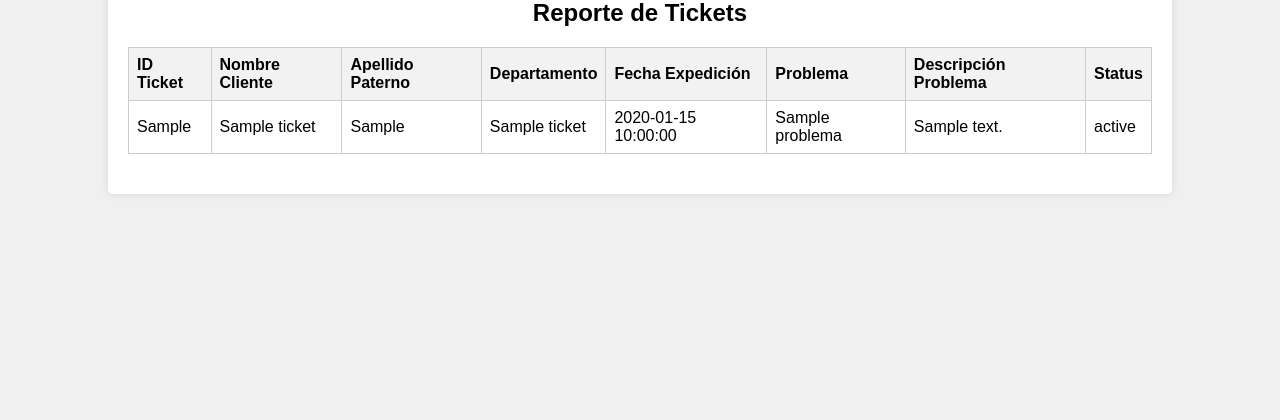
After one commit to FranciscoSinecio/Ticket-system, a Flask app: template templates/reporte_pdf.html in a window 1280 px wide. The commit adds this page. Shown: the part 127-547 px from the top of the page. Run offline with Flask 3, Linux system fonts and the light colour scheme; the template is opened without the code that fills it: most values are stand-ins (such as "Sample title", 1, 10 or a date in 2020); data that the repository does not hold is empty; some libraries are stand-ins or nearby versions.

Commit message:
modificaciones  06/03/24
modificaciones

```diff
--- a/app.py
+++ b/app.py
@@ -1,6 +1,7 @@
-from flask import Flask, render_template, request, redirect, url_for, session, flash
+from flask import Flask, render_template, request, redirect, url_for, session, flash, make_response
 from flask_mysqldb import MySQL
 from datetime import datetime
+
 
 app = Flask(__name__)
 app.secret_key = 'yes'
@@ -284,5 +285,6 @@ def consultaJefeTicket():
     except Exception as e:
         return f"Error: {str(e)}"
 
+
 if __name__ =='__main__':
     app.run(debug = True, )
--- /dev/null
+++ b/static/style_pdf.css
@@ -0,0 +1,51 @@
+body {
+    font-family: Arial, sans-serif;
+    margin: 0;
+    padding: 0;
+    background-color: #f0f0f0;
+}
+.container {
+    width: 80%;
+    margin: auto;
+    padding: 20px;
+    background-color: #fff;
+    box-shadow: 0 0 10px rgba(0, 0, 0, 0.1);
+    border-radius: 5px;
+}
+.header {
+    display: flex;
+    justify-content: space-between;
+    align-items: center;
+    border-bottom: 1px solid #ccc;
+    padding-bottom: 10px;
+    margin-bottom: 20px;
+}
+.company-title {
+    display: flex;
+    align-items: center;
+}
+.company-title img {
+    margin-right: 10px;
+}
+.title {
+    font-size: 24px;
+    font-weight: bold;
+    color: #333;
+}
+.date {
+    font-size: 18px;
+    color: #666;
+}
+.report-table {
+    width: 100%;
+    border-collapse: collapse;
+    margin-bottom: 20px;
+}
+.report-table th, .report-table td {
+    border: 1px solid #ccc;
+    padding: 8px;
+    text-align: left;
+}
+.report-table th {
+    background-color: #f2f2f2;
+}
--- a/templates/consultaticket_jefe.html
+++ b/templates/consultaticket_jefe.html
@@ -37,7 +37,7 @@
     <div class="nav-btns">
       <a id="editProfileBtn" class="btn btn-primary" href="/edit_profile"><i class="fas fa-user"></i> Administrar Perfil</a>
       <a id="consultarTicketsBtn" class="btn btn-info" href="/consultar_tickets"><i class="fas fa-list-alt"></i> Consultar Tickets</a>
-      <a id="reportesBtn" class="btn btn-warning" href="/reportes"><i class="fas fa-chart-bar"></i> Reportes</a>
+      <a id="reportesBtn" class="btn btn-warning" href=""><i class="fas fa-chart-bar"></i> Reportes</a>
       <a id="departamentosBtn" class="btn btn-success" href="/departamentos"><i class="fas fa-building"></i> Departamentos</a>
       <a id="gestionUsuariosBtn" class="btn btn-danger" href="/gestion_usuarios"><i class="fas fa-users"></i> Gestión de Usuarios</a>
     </div>
--- /dev/null
+++ b/templates/reporte_pdf.html
@@ -0,0 +1,57 @@
+{% extends 'base.html' %}
+    {% block estilos %}
+        <link rel="stylesheet" href="/static/style_pdf.css">
+    {% endblock %}
+
+    {% block titulo %}
+
+        Reporte tickets
+
+    {% endblock %}
+
+{% block content %}
+
+<div class="container">
+    <div class="header">
+        <div class="company-title">
+            <img src="ruta/a/tu/logo.png" alt="Logo de Macuin Dashboards" style="max-width: 100px;">
+            <span class="title">Macuin Dashboards</span>
+        </div>
+        <div class="date">
+            Fecha: {{ fecha }}
+        </div>
+    </div>
+
+    <h2 style="text-align: center;">Reporte de Tickets</h2>
+
+    <table class="report-table">
+        <thead>
+            <tr>
+                <th>ID Ticket</th>
+                <th>Nombre Cliente</th>
+                <th>Apellido Paterno</th>
+                <th>Departamento</th>
+                <th>Fecha Expedición</th>
+                <th>Problema</th>
+                <th>Descripción Problema</th>
+                <th>Status</th>
+            </tr>
+        </thead>
+        <tbody>
+            {% for ticket in tickets %}
+            <tr>
+                <td>{{ ticket.id_ticket }}</td>
+                <td>{{ ticket.nombre }}</td>
+                <td>{{ ticket.apellido_paterno }}</td>
+                <td>{{ ticket.nombre_departamento }}</td>
+                <td>{{ ticket.fecha_expedicion }}</td>
+                <td>{{ ticket.Problema }}</td>
+                <td>{{ ticket.Descripcion_problema }}</td>
+                <td>{{ ticket.status }}</td>
+            </tr>
+            {% endfor %}
+        </tbody>
+    </table>
+</div>
+
+{% endblock %}
```
Also changed, not shown: 9 other files.
